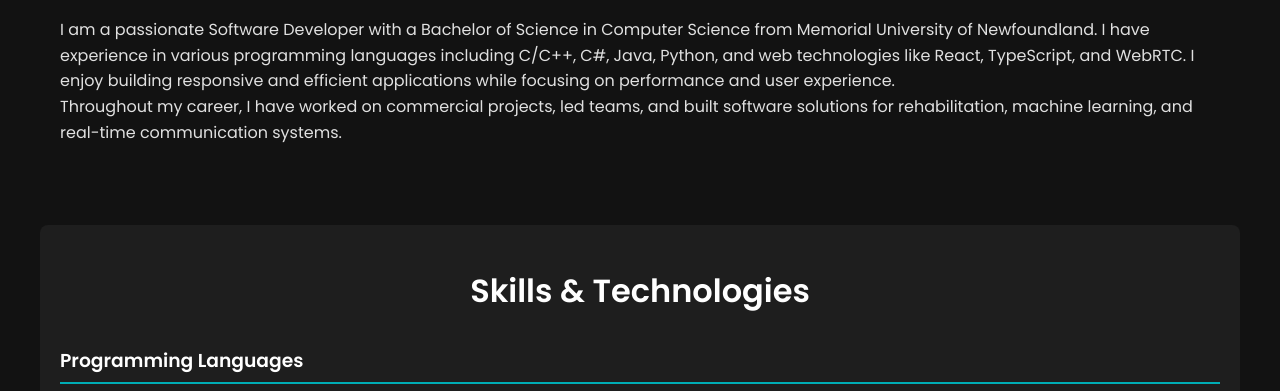
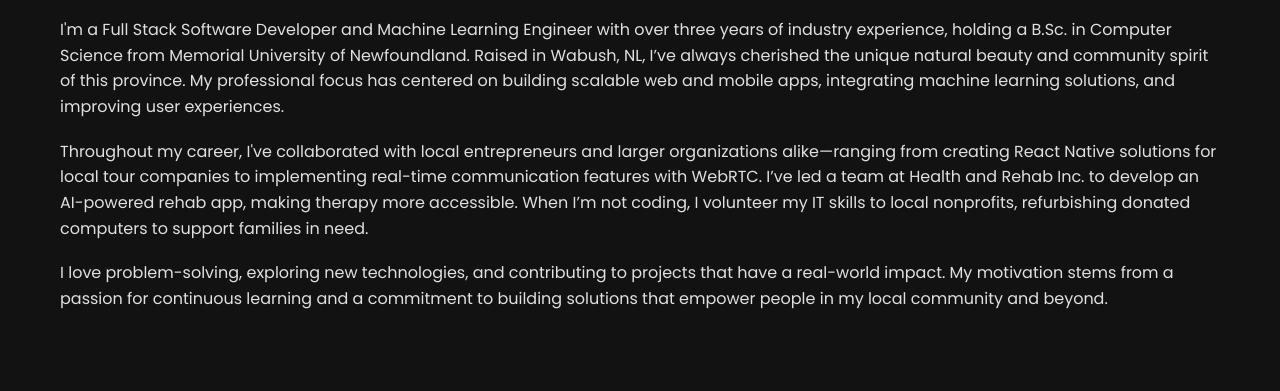
Before and after one commit to BrandonHardatt/my-portfolio, a website: page index.html in a window 1280 px wide. Shown: the part 538-929 px from the top of the page. Drawn offline with Linux system fonts and the light colour scheme.

Commit message:
Content revision

```diff
--- a/app.js
+++ b/app.js
@@ -8,26 +8,26 @@
   });
 });
 
-// Dynamic Project Display
+// Example: You can rename or replace these with your real projects
 const projects = [
   {
-      title: "Health and Rehab Research App",
-      description: "Led a team developing a mobile app using React Native, Python, and Scikit-learn for full body pose detection and rehabilitation exercises.",
+      title: "Health & Rehab Research App",
+      description: "Led a team to develop a mobile AI rehab solution using React Native, Python, and Scikit-learn for real-time pose detection.",
       image: "images/rehab_app.gif"
   },
   {
-      title: "VoIP/WebRTC Communication System",
-      description: "Built real-time communication features using WebRTC for audio calls. Implemented with React Remix and React Electron using TypeScript.",
+      title: "Real-Time Voice Communication",
+      description: "Implemented WebRTC for a React Remix application, enabling serverless audio calls with TypeScript and AWS.",
       image: "images/webrtc_app.png"
   },
   {
-      title: "E-commerce Store",
-      description: "Designed a mock e-commerce platform with a fully functional shopping cart and dynamic UI.",
-      image: "images/store.jpg"
+      title: "NL Bus Tours Booking System",
+      description: "Built a TypeScript React solution for tour bookings, with a PostgreSQL backend for reliable data management.",
+      image: "images/tours.jpg"
   },
   {
       title: "Weather App",
-      description: "Developed a weather application that fetches real-time data using a public API and displays interactive charts.",
+      description: "Developed a dynamic React app that fetches real-time weather data and visualizes it with interactive charts.",
       image: "images/weather.jpg"
   }
 ];
--- a/index.html
+++ b/index.html
@@ -2,14 +2,13 @@
 <html lang="en">
 <head>
   <meta charset="UTF-8" />
-  <meta name="viewport" content="width=device-width, initial-scale=1.0" />
+  <meta name="viewport" content="width=device-width, initial-scale=1.0"/>
 
-  <!-- Title -->
   <title>Brandon Hardatt | Portfolio</title>
 
-  <!-- Google Fonts (Poppins example) -->
-  <link rel="preconnect" href="https://fonts.googleapis.com" />
-  <link rel="preconnect" href="https://fonts.gstatic.com" crossorigin />
+  <!-- Google Fonts (Example: Poppins) -->
+  <link rel="preconnect" href="https://fonts.googleapis.com"/>
+  <link rel="preconnect" href="https://fonts.gstatic.com" crossorigin/>
   <link
     href="https://fonts.googleapis.com/css2?family=Poppins:wght@300;400;600&display=swap"
     rel="stylesheet"
@@ -18,6 +17,7 @@
   <!-- Main CSS -->
   <link rel="stylesheet" href="styles.css" />
 </head>
+
 <body>
   <header id="home">
     <nav>
@@ -36,23 +36,34 @@
     </div>
   </header>
 
+  <!-- About Me Section (Updated) -->
   <section id="about">
     <h2>About Me</h2>
     <p>
-      I am a passionate Software Developer with a Bachelor of Science in Computer
-      Science from Memorial University of Newfoundland. I have experience in
-      various programming languages including C/C++, C#, Java, Python, and web
-      technologies like React, TypeScript, and WebRTC. I enjoy building responsive
-      and efficient applications while focusing on performance and user
-      experience.
+      I'm a Full Stack Software Developer and Machine Learning Engineer with over three
+      years of industry experience, holding a B.Sc. in Computer Science from Memorial
+      University of Newfoundland. Raised in Wabush, NL, I’ve always cherished the unique
+      natural beauty and community spirit of this province. My professional focus has
+      centered on building scalable web and mobile apps, integrating machine learning
+      solutions, and improving user experiences.
     </p>
     <p>
-      Throughout my career, I have worked on commercial projects, led teams, and
-      built software solutions for rehabilitation, machine learning, and real-time
-      communication systems.
+      Throughout my career, I've collaborated with local entrepreneurs and larger
+      organizations alike—ranging from creating React Native solutions for local tour
+      companies to implementing real-time communication features with WebRTC. I’ve
+      led a team at Health and Rehab Inc. to develop an AI-powered rehab app, making
+      therapy more accessible. When I’m not coding, I volunteer my IT skills to local
+      nonprofits, refurbishing donated computers to support families in need.
+    </p>
+    <p>
+      I love problem-solving, exploring new technologies, and contributing to projects
+      that have a real-world impact. My motivation stems from a passion for continuous
+      learning and a commitment to building solutions that empower people in my local
+      community and beyond.
     </p>
   </section>
 
+  <!-- Skills & Technologies -->
   <section id="skills">
     <h2>Skills & Technologies</h2>
 
@@ -97,20 +108,21 @@
     </div>
   </section>
 
+  <!-- Projects Section -->
   <section id="projects">
     <h2>Projects</h2>
-    <!-- Projects are injected by app.js -->
+    <!-- Project cards are dynamically injected via app.js -->
   </section>
 
+  <!-- Contact Section -->
   <section id="contact">
     <h2>Contact</h2>
     <p>Email: <a href="mailto:bhardattwork@gmail.com">bhardattwork@gmail.com</a></p>
     <p>GitHub: <a href="https://github.com/BrandonHardatt">github.com/BrandonHardatt</a></p>
-    <p>
-      LinkedIn:
-      <a href="https://www.linkedin.com/in/brandon-hardatt-7a4877221/"
-        >linkedin.com/in/brandon-hardatt</a
-      >
+    <p>LinkedIn:
+      <a href="https://www.linkedin.com/in/brandon-hardatt-7a4877221/">
+        linkedin.com/in/brandon-hardatt
+      </a>
     </p>
   </section>
 
--- a/styles.css
+++ b/styles.css
@@ -5,9 +5,12 @@
   box-sizing: border-box;
 }
 
+#about p {
+  margin-bottom: 1.2rem; /* Adjust value as needed */
+}
+
 /* Dark Theme Styling */
 body {
-  /* Updated to use Poppins or fallback */
   font-family: 'Poppins', sans-serif;
   background-color: #121212;
   color: #e0e0e0;
@@ -130,7 +133,7 @@
   color: #ffffff;
 }
 
-/* Project container */
+/* Project Container */
 .project {
   background: #1e1e1e;
   border: 1px solid #2e2e2e;
```
Also changed, not shown: images/tours.jpg (renamed from images/store.jpg), images/wip.jpg (deleted).
